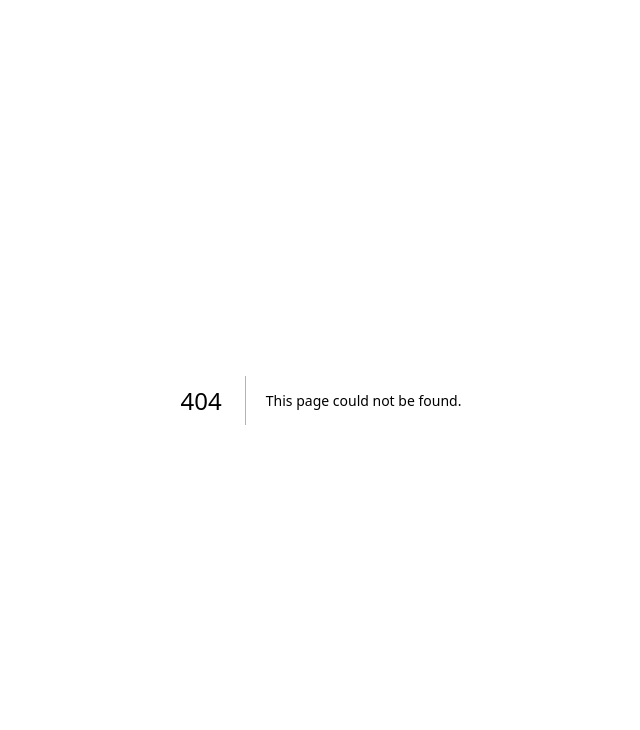
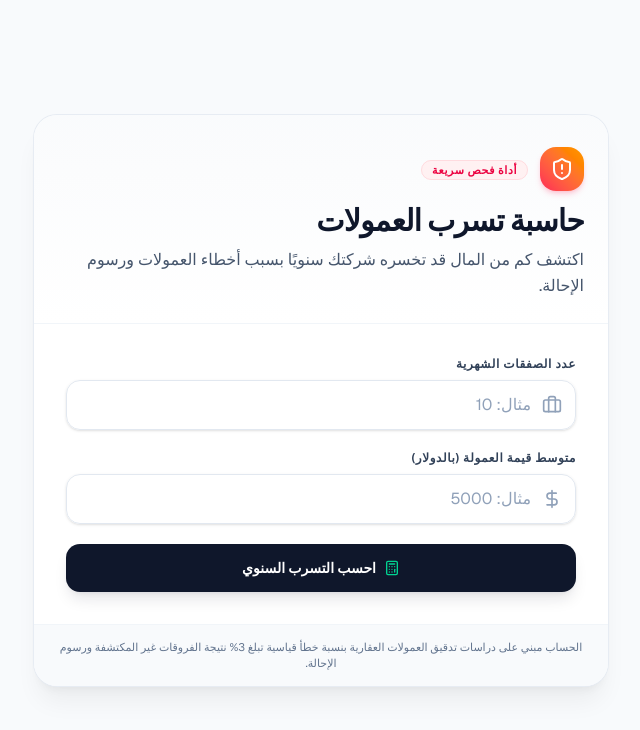
Before and after one commit to takidjaafar/zed-automation-1, a Next.js app: page /commission-calculator in a window 1280 px wide. Before the commit this address had no page. Shown: the top 730 px of the page, without its empty margins (319-959 px from the left). Built offline with nearby package versions, Linux system fonts and the light colour scheme.

Commit message:
feat: add commission leakage calculator page
Create the commission calculator page with SEO metadata and integrated component.

```diff
--- /dev/null
+++ b/app/commission-calculator/page.tsx
@@ -0,0 +1,15 @@
+import { Metadata } from 'next';
+import CommissionLeakageCalculator from '@/components/CommissionLeakageCalculator';
+
+export const metadata: Metadata = {
+  title: 'حاسبة تسرب العمولات | Zed Automation',
+  description: 'اكتشف كم من المال قد تخسره شركتك سنويًا بسبب أخطاء العمولات ورسوم الإحالة.',
+};
+
+export default function CommissionCalculatorPage() {
+  return (
+    <main className="min-h-screen flex items-center justify-center bg-slate-50 dark:bg-slate-950 p-4 sm:p-6 lg:p-8">
+      <CommissionLeakageCalculator />
+    </main>
+  );
+}
```
